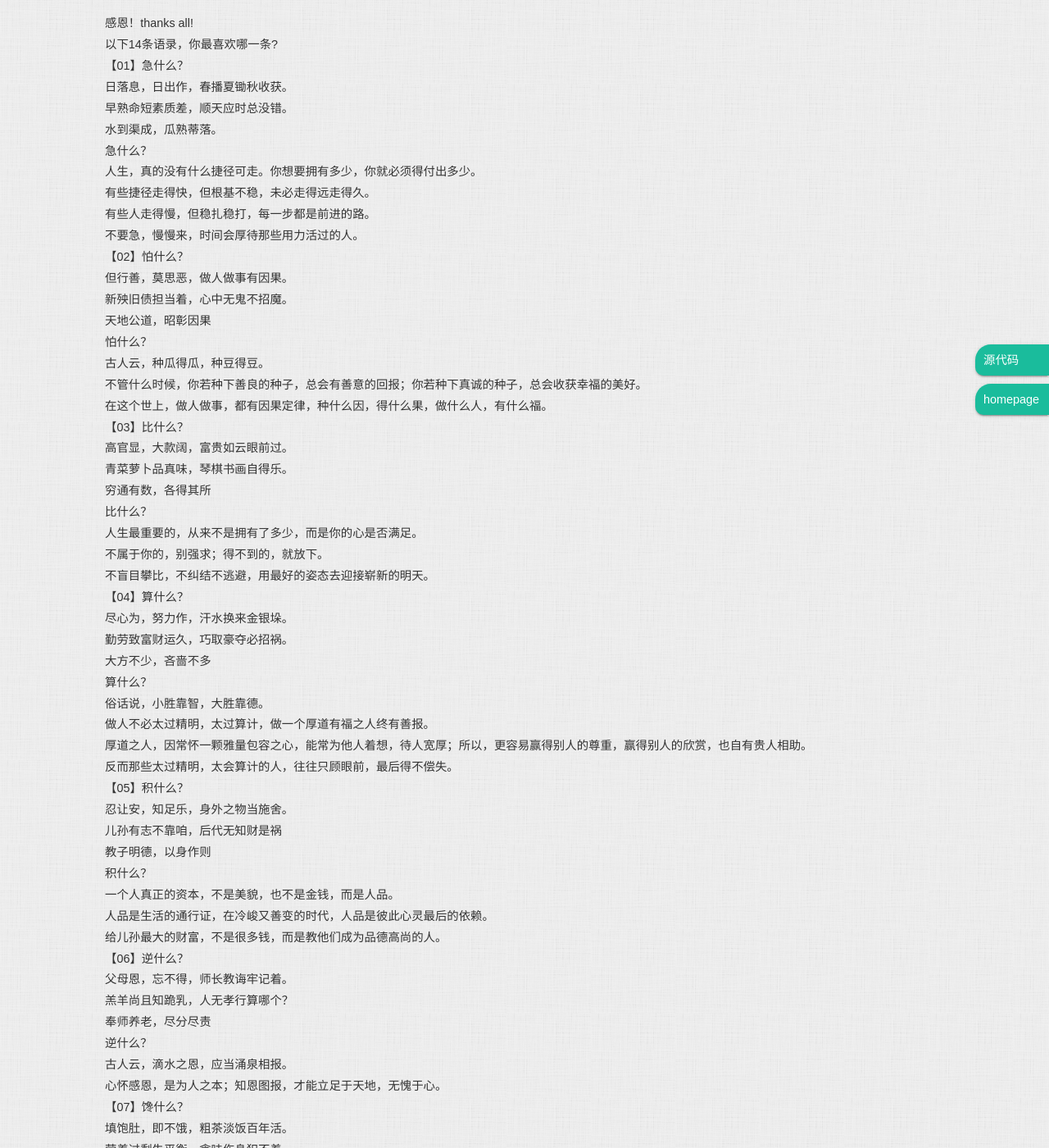
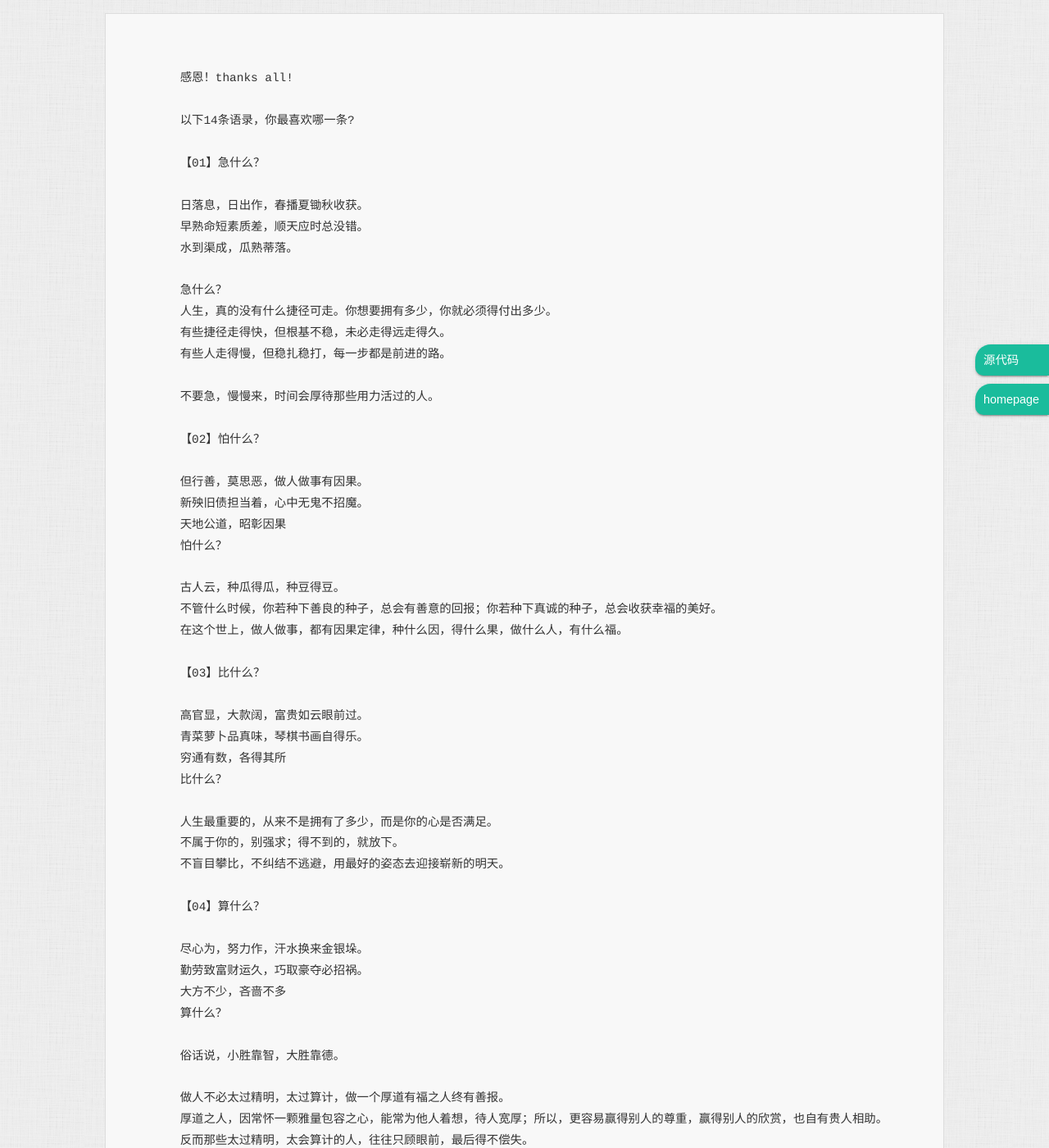
Before and after one commit to bitter2live/bitter2live, a Jekyll site: the page index.html, which Jekyll copies as it is, in a window 1280 px wide and 1400 px high. Shown: the whole window at 82% size. Built offline with Jekyll 4.4.1, drawn with Linux system fonts in a browser that asks for light colours; some of the changed text lies outside the part shown.

Commit message:
fine-tune

```diff
--- a/index.html
+++ b/index.html
@@ -34,169 +34,171 @@
     <header class="header"></header>
 
     <p>
-        感恩！thanks all! <br>
+        <PRE>
 
-        以下14条语录，你最喜欢哪一条?<br>
+        感恩！thanks all!
 
-        【01】急什么？<br>
+        以下14条语录，你最喜欢哪一条?
 
-        日落息，日出作，春播夏锄秋收获。<br>
-        早熟命短素质差，顺天应时总没错。<br>
-        水到渠成，瓜熟蒂落。<br>
+        【01】急什么？
 
-        急什么？<br>
-        人生，真的没有什么捷径可走。你想要拥有多少，你就必须得付出多少。<br>
-        有些捷径走得快，但根基不稳，未必走得远走得久。<br>
-        有些人走得慢，但稳扎稳打，每一步都是前进的路。<br>
+        日落息，日出作，春播夏锄秋收获。
+        早熟命短素质差，顺天应时总没错。
+        水到渠成，瓜熟蒂落。
 
-        不要急，慢慢来，时间会厚待那些用力活过的人。<br>
+        急什么？
+        人生，真的没有什么捷径可走。你想要拥有多少，你就必须得付出多少。
+        有些捷径走得快，但根基不稳，未必走得远走得久。
+        有些人走得慢，但稳扎稳打，每一步都是前进的路。
 
-        【02】怕什么？<br>
+        不要急，慢慢来，时间会厚待那些用力活过的人。
 
-        但行善，莫思恶，做人做事有因果。<br>
-        新殃旧债担当着，心中无鬼不招魔。<br>
-        天地公道，昭彰因果<br>
-        怕什么？<br>
+        【02】怕什么？
 
-        古人云，种瓜得瓜，种豆得豆。<br>
-        不管什么时候，你若种下善良的种子，总会有善意的回报；你若种下真诚的种子，总会收获幸福的美好。<br>
-        在这个世上，做人做事，都有因果定律，种什么因，得什么果，做什么人，有什么福。<br>
+        但行善，莫思恶，做人做事有因果。
+        新殃旧债担当着，心中无鬼不招魔。
+        天地公道，昭彰因果
+        怕什么？
 
-        【03】比什么？<br>
+        古人云，种瓜得瓜，种豆得豆。
+        不管什么时候，你若种下善良的种子，总会有善意的回报；你若种下真诚的种子，总会收获幸福的美好。
+        在这个世上，做人做事，都有因果定律，种什么因，得什么果，做什么人，有什么福。
 
-        高官显，大款阔，富贵如云眼前过。<br>
-        青菜萝卜品真味，琴棋书画自得乐。<br>
-        穷通有数，各得其所<br>
-        比什么？<br>
+        【03】比什么？
 
-        人生最重要的，从来不是拥有了多少，而是你的心是否满足。<br>
-        不属于你的，别强求；得不到的，就放下。<br>
-        不盲目攀比，不纠结不逃避，用最好的姿态去迎接崭新的明天。<br>
+        高官显，大款阔，富贵如云眼前过。
+        青菜萝卜品真味，琴棋书画自得乐。
+        穷通有数，各得其所
+        比什么？
 
-        【04】算什么？<br>
+        人生最重要的，从来不是拥有了多少，而是你的心是否满足。
+        不属于你的，别强求；得不到的，就放下。
+        不盲目攀比，不纠结不逃避，用最好的姿态去迎接崭新的明天。
 
-        尽心为，努力作，汗水换来金银垛。<br>
-        勤劳致富财运久，巧取豪夺必招祸。<br>
-        大方不少，吝啬不多<br>
-        算什么？<br>
+        【04】算什么？
 
-        俗话说，小胜靠智，大胜靠德。<br>
+        尽心为，努力作，汗水换来金银垛。
+        勤劳致富财运久，巧取豪夺必招祸。
+        大方不少，吝啬不多
+        算什么？
 
-        做人不必太过精明，太过算计，做一个厚道有福之人终有善报。<br>
-        厚道之人，因常怀一颗雅量包容之心，能常为他人着想，待人宽厚；所以，更容易赢得别人的尊重，赢得别人的欣赏，也自有贵人相助。<br>
-        反而那些太过精明，太会算计的人，往往只顾眼前，最后得不偿失。<br>
+        俗话说，小胜靠智，大胜靠德。
 
-        【05】积什么？<br>
+        做人不必太过精明，太过算计，做一个厚道有福之人终有善报。
+        厚道之人，因常怀一颗雅量包容之心，能常为他人着想，待人宽厚；所以，更容易赢得别人的尊重，赢得别人的欣赏，也自有贵人相助。
+        反而那些太过精明，太会算计的人，往往只顾眼前，最后得不偿失。
 
-        忍让安，知足乐，身外之物当施舍。<br>
-        儿孙有志不靠咱，后代无知财是祸<br>
-        教子明德，以身作则<br>
-        积什么？<br>
+        【05】积什么？
 
-        一个人真正的资本，不是美貌，也不是金钱，而是人品。<br>
-        人品是生活的通行证，在冷峻又善变的时代，人品是彼此心灵最后的依赖。<br>
-        给儿孙最大的财富，不是很多钱，而是教他们成为品德高尚的人。<br>
+        忍让安，知足乐，身外之物当施舍。
+        儿孙有志不靠咱，后代无知财是祸
+        教子明德，以身作则
+        积什么？
 
-        【06】逆什么？<br>
+        一个人真正的资本，不是美貌，也不是金钱，而是人品。
+        人品是生活的通行证，在冷峻又善变的时代，人品是彼此心灵最后的依赖。
+        给儿孙最大的财富，不是很多钱，而是教他们成为品德高尚的人。
 
-        父母恩，忘不得，师长教诲牢记着。<br>
-        羔羊尚且知跪乳，人无孝行算哪个？<br>
-        奉师养老，尽分尽责<br>
+        【06】逆什么？
 
-        逆什么？<br>
-        古人云，滴水之恩，应当涌泉相报。<br>
-        心怀感恩，是为人之本；知恩图报，才能立足于天地，无愧于心。<br>
+        父母恩，忘不得，师长教诲牢记着。
+        羔羊尚且知跪乳，人无孝行算哪个？
+        奉师养老，尽分尽责
 
-        【07】馋什么？<br>
+        逆什么？
+        古人云，滴水之恩，应当涌泉相报。
+        心怀感恩，是为人之本；知恩图报，才能立足于天地，无愧于心。
 
-        填饱肚，即不饿，粗茶淡饭百年活。<br>
-        营养过剩失平衡，贪味伤身犯不着。<br>
+        【07】馋什么？
 
-        馋什么？<br>
-        苏轼说：口腹之欲，何穷之有。每加节俭，亦是惜福延寿之道。<br>
-        多吃少滋味，少吃多滋味。<br>
-        食之过饱，心灵无法容忍躯体；食不果腹，躯体同样无法支撑心灵。<br>
+        填饱肚，即不饿，粗茶淡饭百年活。
+        营养过剩失平衡，贪味伤身犯不着。
 
-        【08】妒什么？<br>
+        馋什么？
+        苏轼说：口腹之欲，何穷之有。每加节俭，亦是惜福延寿之道。
+        多吃少滋味，少吃多滋味。
+        食之过饱，心灵无法容忍躯体；食不果腹，躯体同样无法支撑心灵。
 
-        得缘舍，福倚祸，天理法则何曾错。<br>
-        书到今生读已迟，位尊相好前生德。<br>
-        见贤思齐，斗私悔过<br>
-        妒什么？<br>
+        【08】妒什么？
 
-        不必仰望别人，自己亦是风景。<br>
-        这个世界没有人永远优秀，更没有谁永远平庸，生活的归宿，不是我们有什么，还要得到什么，而是，我们是否活的坦荡，活的安然。<br>
+        得缘舍，福倚祸，天理法则何曾错。
+        书到今生读已迟，位尊相好前生德。
+        见贤思齐，斗私悔过
+        妒什么？
 
-        【09】贪什么？<br>
+        不必仰望别人，自己亦是风景。
+        这个世界没有人永远优秀，更没有谁永远平庸，生活的归宿，不是我们有什么，还要得到什么，而是，我们是否活的坦荡，活的安然。
 
-        身外物，求不得，替人保管瞎忙活。<br>
-        聚财无道命难全，百万买得弹一颗。<br>
-        来去赤裸，哪个属我<br>
+        【09】贪什么？
 
-        贪什么？<br>
-        这一生，富贵也好，贫穷也罢，我们都是天地间的过客。<br>
-        这一生，圆满也好，遗憾也罢，我们都是时光中的行者。<br>
+        身外物，求不得，替人保管瞎忙活。
+        聚财无道命难全，百万买得弹一颗。
+        来去赤裸，哪个属我
 
-        百年之后，谁也拿不走一分财富，谁也捎不走一点功禄，谁也带不走一草一木。<br>
-        身外之物，又何足挂齿？<br>
+        贪什么？
+        这一生，富贵也好，贫穷也罢，我们都是天地间的过客。
+        这一生，圆满也好，遗憾也罢，我们都是时光中的行者。
 
-        【10】恋什么？<br>
+        百年之后，谁也拿不走一分财富，谁也捎不走一点功禄，谁也带不走一草一木。
+        身外之物，又何足挂齿？
 
-        世事凉，人情薄，美妇眨眼变丑婆。<br>
-        豪宅瞬间易主公，高位顷刻别人坐。<br>
-        粘缚执着，大碍解脱<br>
+        【10】恋什么？
 
-        恋什么？<br>
-        曾国藩说：知足天地宽，贪得宇宙隘。<br>
-        一个人懂得知足常乐，便会觉得天地宽阔而自身渺小；一个人贪得无厌，便是人心不足蛇吞象，甚至在他眼里宇宙都很狭隘和渺小。<br>
-        知足，是一种生活的智慧。不要让自己活得太累，学会适当的放松自己，不贪恋富贵，不奢求名利。<br>
+        世事凉，人情薄，美妇眨眼变丑婆。
+        豪宅瞬间易主公，高位顷刻别人坐。
+        粘缚执着，大碍解脱
 
-        【11】悔什么？<br>
+        恋什么？
+        曾国藩说：知足天地宽，贪得宇宙隘。
+        一个人懂得知足常乐，便会觉得天地宽阔而自身渺小；一个人贪得无厌，便是人心不足蛇吞象，甚至在他眼里宇宙都很狭隘和渺小。
+        知足，是一种生活的智慧。不要让自己活得太累，学会适当的放松自己，不贪恋富贵，不奢求名利。
 
-        历坎坷，经曲折，人生之路无假设。<br>
-        天堂地狱随业造，各具因缘都没错。<br>
-        大道通天，脚底踩着<br>
-        悔什么？<br>
+        【11】悔什么？
 
-        世上没有完美的选择，都是得到一些，失去一些。此时选择了一些容易的，彼时必定伴随着一些艰难。<br>
-        不管做什么样的选择，都会有各种不确定性。<br>
-        如果那一刻你做出的是最顺应内心的选择，它就是那一刻的最佳选择。<br>
-        后悔解决不了什么，为自己的每一次选择负责，才是成年人世界的准则。<br>
+        历坎坷，经曲折，人生之路无假设。
+        天堂地狱随业造，各具因缘都没错。
+        大道通天，脚底踩着
+        悔什么？
 
-        【12】嗔什么？<br>
+        世上没有完美的选择，都是得到一些，失去一些。此时选择了一些容易的，彼时必定伴随着一些艰难。
+        不管做什么样的选择，都会有各种不确定性。
+        如果那一刻你做出的是最顺应内心的选择，它就是那一刻的最佳选择。
+        后悔解决不了什么，为自己的每一次选择负责，才是成年人世界的准则。
 
-        看得破，忍不过，心火难灭因有禾。<br>
-        君子难遭君子成，小人自有小人磨。<br>
-        吃亏积福，欠债难躲<br>
+        【12】嗔什么？
 
-        嗔什么？<br>
-        世间百态都有规律，人间万象皆有定数。顺其自然，是一种心灵的洒脱；不计得失，是一种人生的豁达。<br>
+        看得破，忍不过，心火难灭因有禾。
+        君子难遭君子成，小人自有小人磨。
+        吃亏积福，欠债难躲
 
-        佛经说：一念嗔心起，百万障门生。贪婪是最真实的贫穷，满足是最真实的财富。<br>
-        眼里有春天，心花才能怒放；胸中有大海，胸怀才能开阔；腹中有良策，处事才能利落。<br>
+        嗔什么？
+        世间百态都有规律，人间万象皆有定数。顺其自然，是一种心灵的洒脱；不计得失，是一种人生的豁达。
 
-        【13】傲什么？<br>
+        佛经说：一念嗔心起，百万障门生。贪婪是最真实的贫穷，满足是最真实的财富。
+        眼里有春天，心花才能怒放；胸中有大海，胸怀才能开阔；腹中有良策，处事才能利落。
 
-        山逞强，水守弱，海底曾淹大西国。<br>
-        位尊财旺休得意，名流倒台倍落魄。<br>
-        时运无常，高升必堕<br>
+        【13】傲什么？
+
+        山逞强，水守弱，海底曾淹大西国。
+        位尊财旺休得意，名流倒台倍落魄。
+        时运无常，高升必堕
 
         傲什么？
-        你我皆是凡人，我们没有任何资格用不可一世的姿态，去鄙视嘲笑他人。<br>
-        傲慢无礼，会伤了别人的面子，耻笑鄙夷，会打击别人的自尊。<br>
+        你我皆是凡人，我们没有任何资格用不可一世的姿态，去鄙视嘲笑他人。
+        傲慢无礼，会伤了别人的面子，耻笑鄙夷，会打击别人的自尊。
 
-        只有懂得尊重的人，不咄咄逼人，语言得体且贴心，才是值得交往的人。<br>
+        只有懂得尊重的人，不咄咄逼人，语言得体且贴心，才是值得交往的人。
 
-        【14】躁什么？<br>
+        【14】躁什么？
 
-        心头镜，慢慢磨，学问功夫细细做。<br>
-        谁信世间炒作客，飞蛾扑火自投锅。<br>
-        抱元守一，不温不火<br>
+        心头镜，慢慢磨，学问功夫细细做。<br />
+        谁信世间炒作客，飞蛾扑火自投锅。
+        抱元守一，不温不火
 
-        躁什么？<br>
-        急躁的人易为自己确立各种目标，最后在高速旋转中迷失。<br>
-        非淡泊无以明志，非宁静无以致远，沉下心来才是人生最好的修行。<br>
-
+        躁什么？
+        急躁的人易为自己确立各种目标，最后在高速旋转中迷失。
+        非淡泊无以明志，非宁静无以致远，沉下心来才是人生最好的修行。
+        </PRE>
     </p>
     <p>
         -----------------------------------2022年03月29日  修改！！！
```
